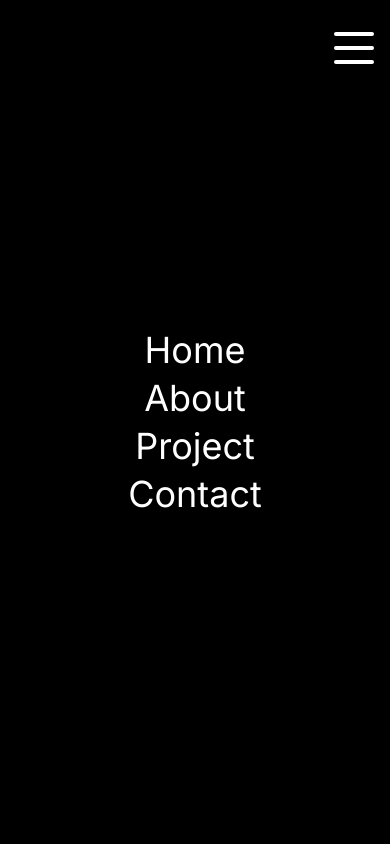
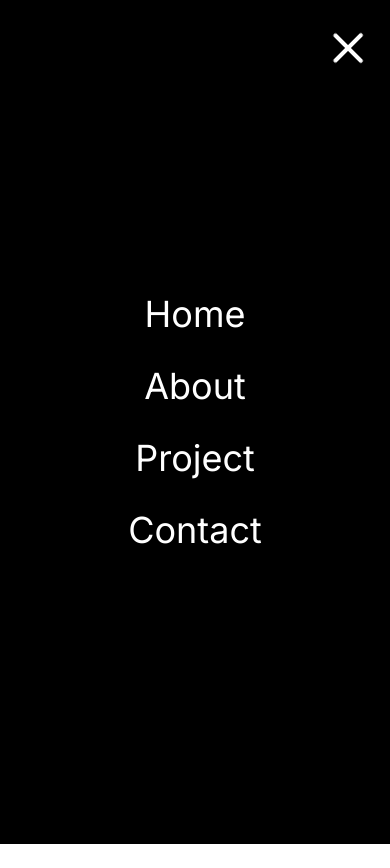
Before and after one commit to ShravaniCoder/portfolio-website-next.js, a Next.js app: page /about in a window 390 px wide. Both pictures are taken after a click on the button 354 px from the left and 48 px from the top of the page. After the commit the page ends 844 px from the top, so only its background shows below. Built offline with nearby package versions, Linux system fonts and the light colour scheme.

Commit message:
new changes

```diff
--- a/src/app/about/page.jsx
+++ b/src/app/about/page.jsx
@@ -1,33 +1,84 @@
+"use client";
 import React from "react";
 import Image from "next/image";
+import { motion } from "framer-motion";
 
 const About = () => {
   return (
-    <section className="text-white">
-      <h2 className="text-white text-4xl text-center font-bold mt-6">
-        About Me
-      </h2>
-      <div className="md:grid md:grid-cols-2 gap-4 px-2 py-4 xl:gap-16 sm:py-16 xl:px-16">
-        <Image
-          src="/images/about-img.png"
-          alt="about-img"
-          width={350}
-          height={350}
-          className="rounded-xl"
-        />
-        <div className="text-start">
-          <p className="text-base lg:text-lg sm:text-xs mt-2">
+    <motion.div
+      className="h-full"
+      initial={{ y: "-200vh" }}
+      animate={{ y: "0%" }}
+      transition={{ duration: 1 }}
+    >
+      <div className="h-full overflow-scroll lg:flex">
+        <div className="p-4 sm:p-8 md:12 lg:p:20 xl:p:48 flex flex-col gap-12 md:gap-24 lg:gap-32 xl:gap-48">
+          <div className="flex flex-col gap-8 justify-center">
+            <h1 className="font-bold text-2xl">ABOUT ME</h1>
+            <p className="text-lg lg:text-lg sm:text-xs mt-2">
               I am a frondend developer with a passion for creating interactive
               and responsive web apps. I have experience working with Html5,
-            Tailwind.css, Javascript, React.js, Next.js, Git and Github. I am a
-            quick learner and I am always looking to expand my knowledge and
+              Tailwind.css, Javascript, React.js, Next.js, Git and Github. I am
+              a quick learner and I am always looking to expand my knowledge and
               skill set. I am a team player, who aims to work with small
               businesses and marginalized communities to bring their passions to
               life. I am excited to work with others to create amazing apps.
             </p>
           </div>
+          <div className="flex flex-col gap-12 justify-center">
+            <h1 className="font-bold text-2xl">SKILLS</h1>
+            <div className="flex gap-4 flex-wrap">
+              <div className="rounded p-2 text-sm cursor-pointer bg-black text-white hover:bg-white hover:text-black">
+                React.js
               </div>
-    </section>
+              <div className="rounded p-2 text-sm cursor-pointer bg-black text-white hover:bg-white hover:text-black">
+                Next.js
+              </div>
+              <div className="rounded p-2 text-sm cursor-pointer bg-black text-white hover:bg-white hover:text-black">
+                Node.js
+              </div>
+              <div className="rounded p-2 text-sm cursor-pointer bg-black text-white hover:bg-white hover:text-black">
+                Tailwind CSS
+              </div>
+              <div className="rounded p-2 text-sm cursor-pointer bg-black text-white hover:bg-white hover:text-black">
+                Bootstrap
+              </div>
+              <div className="rounded p-2 text-sm cursor-pointer bg-black text-white hover:bg-white hover:text-black">
+                Redux
+              </div>
+              <div className="rounded p-2 text-sm cursor-pointer bg-black text-white hover:bg-white hover:text-black">
+                Framer motion
+              </div>
+              <div className="rounded p-2 text-sm cursor-pointer bg-black text-white hover:bg-white hover:text-black">
+                MongoDB
+              </div>
+              <div className="rounded p-2 text-sm cursor-pointer bg-black text-white hover:bg-white hover:text-black">
+                Firebase
+              </div>
+            </div>
+          </div>
+          <div className="flex flex-col gap-10 justify-center pb-5">
+            <h1 className="font-bold text-2xl">EXPERIENCE</h1>
+            <div>
+              <div className="p-1 rounded-b-lg rounded-s-lg bg-blue-700 text-white w-[40%] md:w-[20%] lg:w-[9%] text-base font-bold">
+                Experts Coder
+              </div>
+              <div className="bg-white p-1 font-semibold text-xl rounded-b-lg rounded-s-lg mt-4 lg:w-[22%] md:w-[50%]">
+                Frontend Web Developer Intern
+              </div>
+              <div className="p-3 text-base">
+                Embracing every challenge, learning with every step, and growing
+                through every project.
+              </div>
+              <div className="p-3 text-red-400 font-semibold">
+                March 2024 - Present
+              </div>
+            </div>
+          </div>
+        </div>
+        <div className="hidden lg:block"></div>
+      </div>
+    </motion.div>
   );
 };
 
--- a/src/app/contact/page.jsx
+++ b/src/app/contact/page.jsx
@@ -1,9 +1,12 @@
+"use client"
 import React from "react";
 import { FaGithub, FaLinkedin, FaTwitter } from "react-icons/fa";
 import Link from "next/link";
+import { motion } from "framer-motion";
 
 const Email = () => {
   return (
+    <motion.div className="h-full" initial={{y:"-200vh"}} animate={{y:"0%"}} transition={{duration:1}}>
     <section className="grid md:grid-cols-2 py-24 gap-4 my-12 md:my-12">
       <div>
         <h5 className="text-4xl font-bold text-white my-2">Contact Me</h5>
@@ -86,7 +89,8 @@ const Email = () => {
           </button>
         </form>
       </div>
-    </section>
+      </section>
+      </motion.div>
   );
 };
 
--- a/src/app/layout.js
+++ b/src/app/layout.js
@@ -1,25 +1,20 @@
 import { Inter } from "next/font/google";
-import "./globals.css"
-import Navbar from "../components/navbar"
+import "./globals.css";
+import TransitionProvider from "../components/transitionProvider";
 
 
 const inter = Inter({ subsets: ["latin"] });
 
 export const metadata = {
   title: "Portfolio Website",
-  description: "Generated by create next app",
+  description: "My Portfolio Website",
 };
 
 export default function RootLayout({ children }) {
   return (
     <html lang="en">
       <body className={inter.className}>
-        <div className="w-screen h-screen bg-gradient-to-b from-purple-300 to-pink-200">
-          <div className="h-24">
-            <Navbar/>
-          </div>
-          <div className="h-[calc(100vh-6rem)]">{children}</div>
-        </div>
+        <TransitionProvider>{ children}</TransitionProvider>
       </body>
     </html>
   );
--- a/src/app/project/page.jsx
+++ b/src/app/project/page.jsx
@@ -1,8 +1,10 @@
+"use client"
 import React from 'react'
+import { motion } from 'framer-motion'
 
 const Projects = () => {
   return (
-    <div>page</div>
+    <motion.div className="h-full" initial={{y:"-200vh"}} animate={{y:"0%"}} transition={{duration:1}}></motion.div>
   )
 }
 
--- /dev/null
+++ b/src/app/testanimation/page.jsx
@@ -0,0 +1,13 @@
+"use client"
+import React from 'react';
+import { motion } from 'framer-motion';
+
+const Testpage = () => {
+  return (
+      <div className='flex items-center justify-center h-full'>
+          <motion.div className='w-96 h-96 bg-red-400 rounded' initial={{x:-100}} animate={{x:100}}></motion.div>
+      </div>
+  )
+}
+
+export default Testpage;
--- a/src/components/navbar.jsx
+++ b/src/components/navbar.jsx
@@ -11,6 +11,7 @@ import {
 import Image from 'next/image';
 import Insta from '@/public/images/insta.png'
 import NavLink from './navLinks';
+import { motion, stagger } from 'framer-motion';
 
 
 const links = [
@@ -21,7 +22,58 @@ const links = [
 ];
 
 const Navbar = () => {
-  const[open, setOpen] = useState(false)
+  const [open, setOpen] = useState(false);
+  const topVariants = {
+    closed: {
+      rotate: 0,
+    },
+    opened: {
+      rotate: 45,
+      backgroundColor: "rgb(255,255,255)"
+    }
+  };
+  const centerVariants = {
+    closed: {
+      opacity: 1,
+    },
+    opened: {
+      opacity: 0,
+    },
+  };
+  const bottomVariants = {
+    closed: {
+      rotate: 0,
+    },
+    opened: {
+      rotate: -45,
+      backgroundColor: "rgb(255,255,255)",
+    },
+  };
+
+  const listVariants = {
+    closed: {
+      x: "100vw",
+    },
+    opened: {
+      x: 0,
+      transition: {
+        when: "beforeChildren",
+        staggerChildren: 0.2,
+      }
+    }
+  }
+
+  const ListItemVariants = {
+    closed: {
+      x: -10,
+      opacity: 0,
+    },
+    opened: {
+      x: 0,
+      opacity: 1
+    }
+  }
+
   return (
     <div className="h-full flex items-center justify-between px-4 sm:px-8 md:12 lg:px:20 xl:px:48 text-xl">
       <div className="md:hidden lg:flex">
@@ -65,18 +117,35 @@ const Navbar = () => {
           className="w-10 h-8 flex flex-col justify-between z-50 relative"
           onClick={() => setOpen(!open)}
         >
-          <div className="w-10 h-1 bg-white rounded"></div>
-          <div className="w-10 h-1 bg-white rounded"></div>
-          <div className="w-10 h-1 bg-white rounded"></div>
+          <motion.div
+            animate={open ? "opened" : "closed"}
+            variants={topVariants}
+            className="w-10 h-1 bg-black rounded origin-left"
+          ></motion.div>
+          <motion.div
+            animate={open ? "opened" : "closed"}
+            variants={centerVariants}
+            className="w-10 h-1 bg-black rounded"
+          ></motion.div>
+          <motion.div
+            animate={open ? "opened" : "closed"}
+            variants={bottomVariants}
+            className="w-10 h-1 bg-black rounded origin-left"
+          ></motion.div>
         </button>
         {open && (
-          <div className="absolute top-0 left-0 w-screen h-screen bg-black text-white flex flex-col items-center justify-center gap-2 text-4xl">
+          <motion.div
+            variants={listVariants}
+            initial="closed"
+            animate="opened"
+            className="absolute top-0 left-0 w-screen h-screen bg-black text-white flex flex-col items-center justify-center gap-8 text-4xl z-40"
+          >
             {links.map((link) => (
-              <Link href={link.url} key={link.title}>
-                {link.title}
-              </Link>
+              <motion.div variants={ListItemVariants} key={link.title}>
+                <Link href={link.url}>{link.title}</Link>
+              </motion.div>
             ))}
-          </div>
+          </motion.div>
         )}
       </div>
     </div>
--- /dev/null
+++ b/src/components/transitionProvider.jsx
@@ -0,0 +1,43 @@
+"use client";
+import { AnimatePresence} from "framer-motion";
+import React from "react";
+import Navbar from "./navbar";
+import { motion } from "framer-motion";
+import { usePathname } from "next/navigation";
+
+const TransitionProvider = ({ children }) => {
+  const pathName = usePathname()
+  return (
+    <AnimatePresence mode="wait">
+      <div
+        key={pathName}
+        className="w-screen h-screen bg-gradient-to-b from-purple-300 to-pink-200"
+      >
+        <motion.div
+          className="h-screen w-screen fixed bg-black rounded-b-[100px] z-40"
+          animate={{ height: "0vh" }}
+          exit={{ height: "140vh" }}
+          transition={{ duration: 0.5, ease: "easeOut" }}
+        />
+        <motion.div
+          className="fixed m-auto top-0 left-0 right-0 bottom-0 text-white text-8xl cursor-default z-50 w-fit h-fit"
+          initial={{opacity: 1}}
+          animate={{ opacity: 0 }}
+          exit={{ opacity: 0 }}
+          transition={{ duration: 0.8, ease: "easeOut" }}
+        >{pathName.substring(1)}</motion.div>
+        <motion.div
+          className="h-screen w-screen fixed bg-black rounded-t-[100px] bottom-0 z-30"
+          initial={{ height: "140vh" }}
+          animate={{ height: "0vh", transition: { delay: 0.5 } }}
+        />
+        <div className="h-24">
+          <Navbar />
+        </div>
+        <div className="h-[calc(100vh-6rem)]">{children}</div>
+      </div>
+    </AnimatePresence>
+  );
+};
+
+export default TransitionProvider;
```
Also changed, not shown: src/app/page.jsx (+27 -10 lines). Lines whose indentation alone changed are shown as unchanged.
